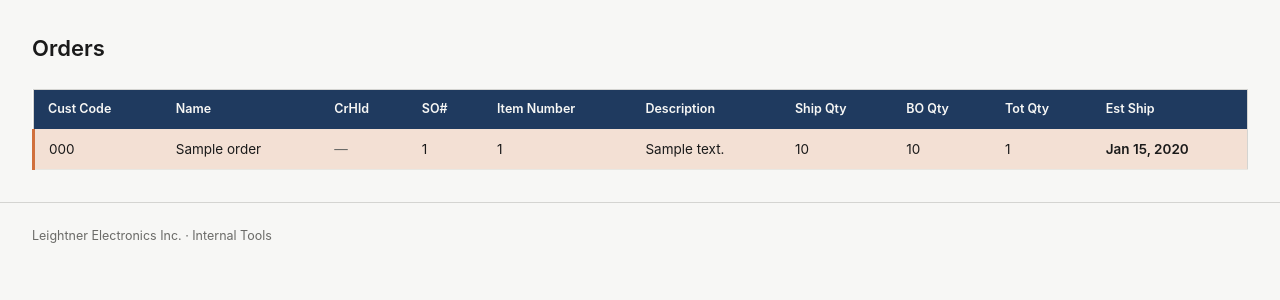
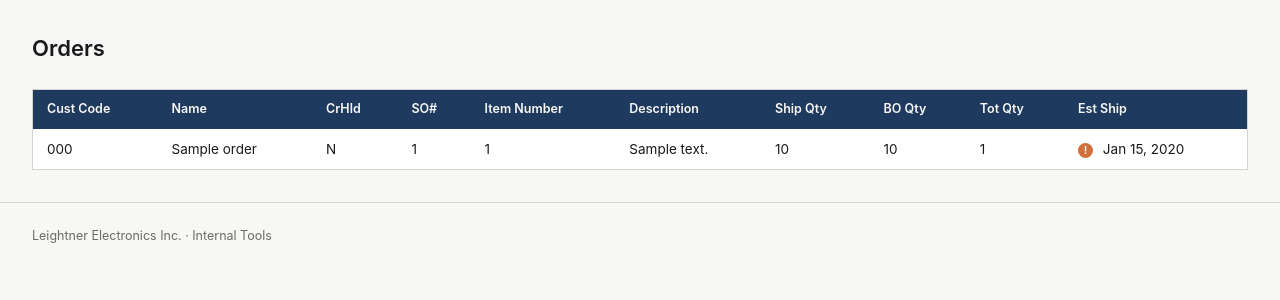
Before and after one commit to gmatthews899-glitch/leightner, a FastAPI app: template frontend/templates/orders/list.html in a window 1280 px wide. Shown: the part 52-352 px from the top of the page. Run offline with FastAPI, Linux system fonts and the light colour scheme; the template is opened without the code that fills it: most values are stand-ins (such as "Sample title", 1, 10 or a date in 2020).

Commit message:
Orders list UI polish: updated badge, plain Y/N for CrHld, thin navy row dividers

```diff
--- a/frontend/static/css/styles.css
+++ b/frontend/static/css/styles.css
@@ -88,9 +88,13 @@ thead th[data-sort="desc"]::after {
 
 tbody td {
   padding: 10px 14px;
-  border-bottom: 1px solid var(--line-soft);
+  border-bottom: 1px solid rgba(31, 58, 95, 0.2);
   font-size: 13.5px;
   vertical-align: top;
+}
+
+tbody tr:last-child td {
+  border-bottom: none;
 }
 
 tbody tr:nth-child(even) {
@@ -101,28 +105,19 @@ tbody tr:hover {
   background: var(--paper);
 }
 
-tbody tr.recently-updated {
-  background: var(--accent-soft);
-}
-
-tbody tr.recently-updated td:first-child {
-  border-left: 3px solid var(--accent);
-}
-
-tbody tr.recently-updated td:nth-child(10) {
+.updated-badge {
+  display: inline-block;
+  width: 15px;
+  height: 15px;
+  margin-right: 6px;
+  border-radius: 50%;
+  background: var(--accent);
+  color: #ffffff;
+  font-size: 11px;
   font-weight: 600;
-}
-
-.pill {
-  display: inline-block;
-  padding: 2px 8px;
-  font-size: 12px;
-  font-weight: 500;
-}
-
-.credit-hold-yes {
-  background: var(--danger-soft);
-  color: var(--danger);
+  line-height: 15px;
+  text-align: center;
+  vertical-align: middle;
 }
 
 .dim {
--- a/frontend/templates/orders/list.html
+++ b/frontend/templates/orders/list.html
@@ -31,9 +31,9 @@
               <td data-value="{{ order.customer_name }}">{{ order.customer_name }}</td>
               <td data-value="{% if order.credit_hold %}1{% else %}0{% endif %}">
                 {% if order.credit_hold %}
-                  <span class="pill credit-hold-yes">Yes</span>
+                  Y
                 {% else %}
-                  <span class="dim">—</span>
+                  N
                 {% endif %}
               </td>
               <td data-value="{{ order.sales_order_number }}">{{ order.sales_order_number }}</td>
@@ -43,6 +43,9 @@
               <td data-value="{{ order.backorder_qty }}">{{ order.backorder_qty }}</td>
               <td data-value="{{ order.total_qty }}">{{ order.total_qty }}</td>
               <td data-value="{% if order.estimated_ship_date %}{{ order.estimated_ship_date.isoformat() }}{% endif %}">
+                {% if order.recently_updated %}
+                  <span class="updated-badge">!</span>
+                {% endif %}
                 {% if not order.estimated_ship_date %}
                   <span class="dim">—</span>
                 {% elif order.estimated_ship_date == today_central %}
```
Also changed, not shown: CHANGELOG.md.
